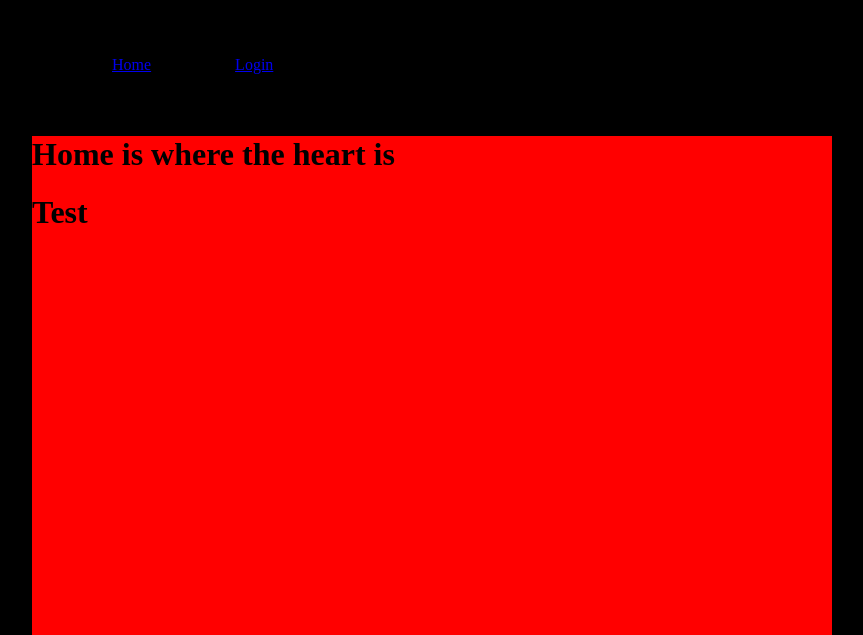
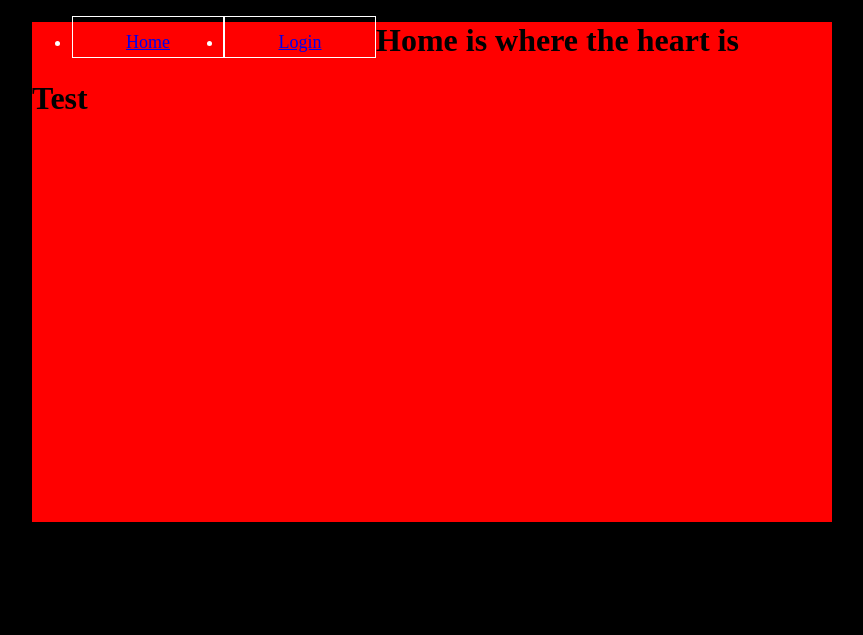
Before and after one commit to tensed/facetest, a Django app: page / in a window 1280 px wide. Shown: the part 71-706 px from the top of the page, without its empty margins (208-1071 px from the left). Run offline with Django 3.2, Linux system fonts and the light colour scheme.

Commit message:
style changes

```diff
--- a/login/static/template.css
+++ b/login/static/template.css
@@ -13,14 +13,29 @@ header{
     margin-top:5px;
     font-size:px;
 }
-.nav li{
-    list-style:square;
-    display: inline-block;
+
+.nav{
+    list-style:none;
+}
+.nav ul li{
+
+    /* display: inline-block;
     margin: 0;
-    padding: 40px;
+    padding: 40px; */
+    width:150px;
+    border:1px solid white;
+    height:40px;
+    float:left;
+    line-height: 50px;
+    text-align:center;
+    color:white;
+    font-size:18px;
 
 }
 
+.nav ul li:hover{
+    background-color:green;
+}
 .content{
     width:100%;
     height:500px;
```
